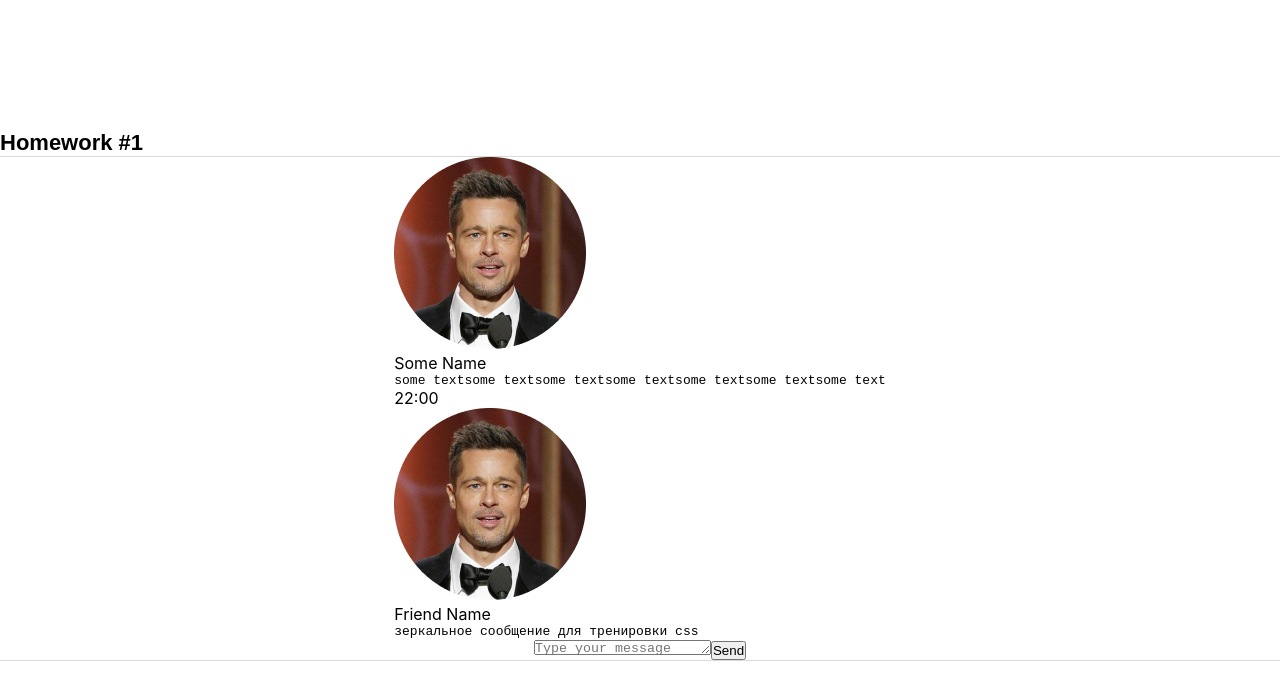
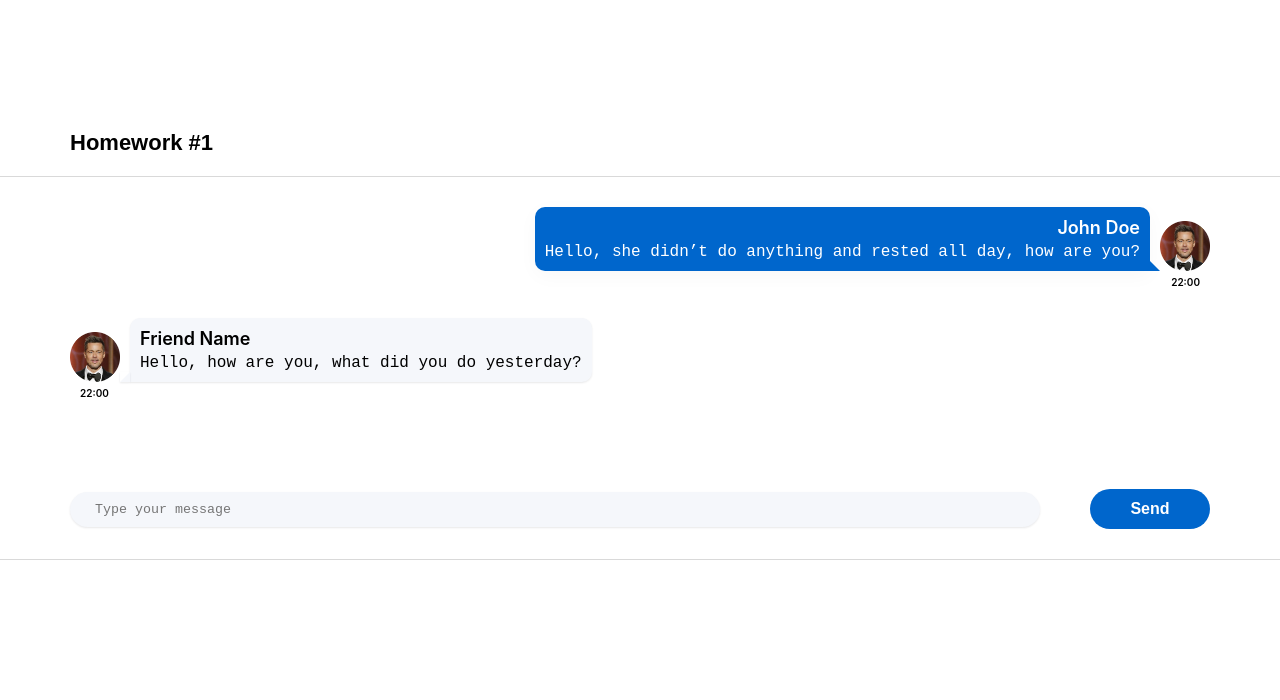
Before and after one commit to electrixky/homework-front-02, a React (Create React App) app: page / in a window 1280 px wide. Shown: the top 700 px of the page. Built offline with nearby package versions, Linux system fonts and the light colour scheme.

Commit message:
added css

```diff
--- a/src/s1-main/App.module.css
+++ b/src/s1-main/App.module.css
@@ -7,14 +7,14 @@
     flex-direction: column;
     align-content: space-between;
     justify-content: space-around;
-    align-items: center;
     border-bottom: 1px solid #D9D9D9;
     border-top: 1px solid #D9D9D9;
+    padding: 30px 70px;
 }
 
 .hwTitle {
     font-family: 'Montserrat', sans-serif;
     font-weight: 600;
     font-size: 22px;
-    margin-top: 130px;
+    margin: 130px 0 20px 70px;
 }
--- a/src/s2-homeworks/hw01/HW1.tsx
+++ b/src/s2-homeworks/hw01/HW1.tsx
@@ -30,10 +30,10 @@ export const message0: MessageType = {
     id: 0,
     user: {
         avatar: avatar, // можно менять
-        name: 'Some Name',  // можно менять
+        name: 'John Doe',  // можно менять
     },
     message: {
-        text: 'some textsome textsome textsome textsome textsome textsome text', // можно менять
+        text: 'Hello, she didn’t do anything and rested all day, how are you?', // можно менять
         time: '22:00', // можно менять
     },
 }
@@ -44,7 +44,7 @@ export const friendMessage0: MessageType = {
         name: 'Friend Name', // можно менять
     },
     message: {
-        text: 'зеркальное сообщение для тренировки css', // можно менять
+        text: 'Hello, how are you, what did you do yesterday?', // можно менять
         time: '22:00', // можно менять
     },
 }
--- a/src/s2-homeworks/hw01/friend-message/FriendMessage.module.css
+++ b/src/s2-homeworks/hw01/friend-message/FriendMessage.module.css
@@ -1,31 +1,53 @@
 .friendMessage {
-
+    display: flex;
+    justify-content: flex-start;
+    flex-direction: column;
+    gap: 5px;
+    margin-top: 30px;
+    margin-bottom: 30px;
 }
 
 .friendImageAndText {
-
+    max-width: 590px;
+    display: flex;
+    align-items: flex-end;
+    gap: 10px;
 }
 
 .friendImageAndText img {
-
+    width: 50px;
 }
 
 .friendText {
-
+    background-color: #F5F7FB;
+    padding: 10px;
+    border-radius: 10px 10px 10px 0;
+    position: relative;
+    text-align: left;
+    box-shadow: 0px 1px 2px 0px #1D21261A;
 }
 
 .friendText:after {
-
+    content: "";
+    position: absolute;
+    right: 100%;
+    border-top: 10px solid transparent;
+    border-right: 10px solid #F5F7FB;
+    box-shadow: 0px 1px 2px 0px #1D21261A;
 }
 
 .friendName {
-
+    font-size: 18px;
+    font-weight: 600;
+    margin-bottom: 5px;
 }
 
 .friendMessageText {
-
+    font-size: 16px;
 }
 
 .friendTime {
-
+    font-size: 10px;
+    font-weight: 600;
+    margin-left: 10px;
 }
--- a/src/s2-homeworks/hw01/friend-message/FriendMessage.tsx
+++ b/src/s2-homeworks/hw01/friend-message/FriendMessage.tsx
@@ -39,7 +39,7 @@ const FriendMessage = (props: FriendMessagePropsType) => {
                 id={'hw1-friend-time-' + props.message.id}
                 className={s.friendTime}
             >
-                {/*создаёт студент*/}
+                {props.message.message.time}
 
                 {/**/}
             </div>
--- a/src/s2-homeworks/hw01/message-sender/MessageSender.module.css
+++ b/src/s2-homeworks/hw01/message-sender/MessageSender.module.css
@@ -1,18 +1,38 @@
 .sendForm {
-
+    margin-top: 60px;
+    display: flex;
+    justify-content: space-between;
+    align-items: center;
+    gap: 50px;
 }
 
 .textarea {
-
+    flex-grow: 2;
+    padding: 10px 25px;
+    border-radius: 20px;
+    background-color: #F5F7FB;
+    box-shadow: 0px 1px 2px 0px #1D21261A;
+    height: 40px;
+    border: none;
+    resize: none;
 }
 
 .button {
-
+    width: 120px;
+    background-color: #0066CC;
+    color: #fff;
+    border-radius: 20px;
+    padding: 10px 40px;
+    font-size: 16px;
+    font-weight: 600;
+    height: 40px;
+    border: none;
 }
 
 .button:hover {
+    cursor: pointer;
+}
 
-}
 .button:active {
 
 }
--- a/src/s2-homeworks/hw01/message-sender/MessageSender.tsx
+++ b/src/s2-homeworks/hw01/message-sender/MessageSender.tsx
@@ -2,7 +2,6 @@ import React, {useEffect, useRef, useState} from 'react'
 import { message0 } from '../HW1'
 import s from './MessageSender.module.css'
 
-// компонента, которая тестирует вашу компоненту (не изменять, any не трогать)
 const MessageSender = (props: any) => {
     const M = props.M
     const textareaRef = useRef<HTMLTextAreaElement | null>(null);
@@ -64,9 +63,7 @@ const MessageSender = (props: any) => {
 
                     onClick={addMessage}
                 >
-                    {/*текст кнопки могут изменить студенты*/}
                     Send
-                    {/**/}
                 </button>
             </div>
         </>
--- a/src/s2-homeworks/hw01/message/Message.module.css
+++ b/src/s2-homeworks/hw01/message/Message.module.css
@@ -1,31 +1,53 @@
 .message {
-
+    display: flex;
+    justify-content: flex-end;
+    align-items: flex-end;
+    flex-direction: column;
+    gap: 5px;
 }
 
 .imageAndText {
-
+    max-width: 590px;
+    display: flex;
+    flex-direction: row-reverse;
+    align-items: flex-end;
+    gap: 10px;
 }
 
 .imageAndText img {
-
+    width: 50px;
 }
 
 .text {
-
+    color: #fff;
+    background-color: #0066CC;
+    padding: 10px;
+    border-radius: 10px 10px 0 10px;
+    position: relative;
+    text-align: right;
+    box-shadow: 0px 5px 20px 0px #1D212608;
 }
 
 .text:after {
-
+    content: "";
+    position: absolute;
+    left: 100%;
+    border-top: 10px solid transparent;
+    border-left: 10px solid #0066CC;
 }
 
 .name {
-
+    font-size: 18px;
+    font-weight: 600;
+    margin-bottom: 5px;
 }
 
 .messageText {
-
+    font-size: 16px;
 }
 
 .time {
-
+    font-size: 10px;
+    font-weight: 600;
+    margin-right: 10px;
 }
--- a/src/s2-homeworks/hw01/message/Message.tsx
+++ b/src/s2-homeworks/hw01/message/Message.tsx
@@ -2,12 +2,10 @@ import React from 'react'
 import s from './Message.module.css'
 import {MessageType} from "../HW1";
 
-// нужно создать правильный тип вместо any
 type MessagePropsType = {
     message: MessageType
 }
 
-// нужно отобразить приходящие данные
 const Message = (props: MessagePropsType) => {
     return (
         <div id={'hw1-message-' + props.message.id} className={s.message}>
```
